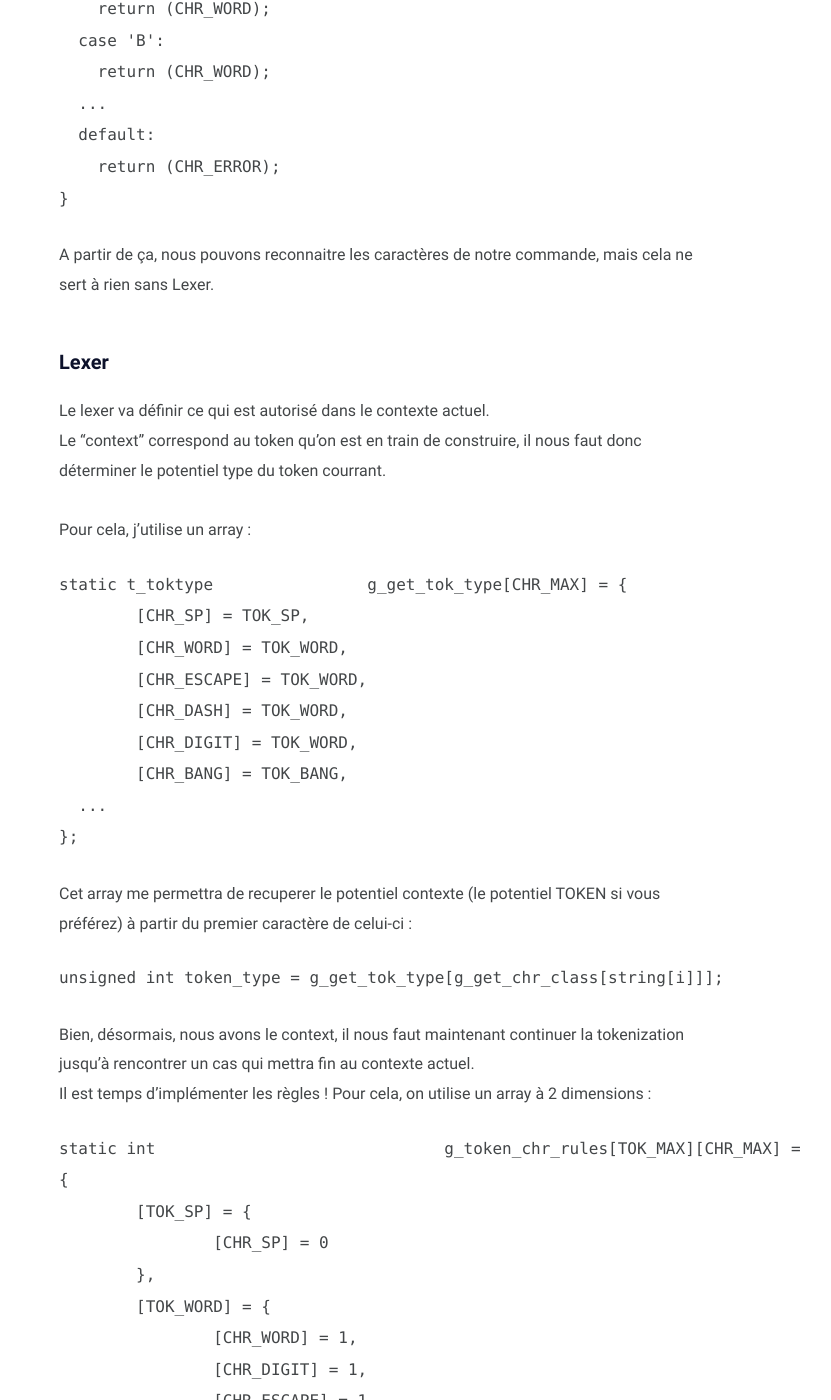
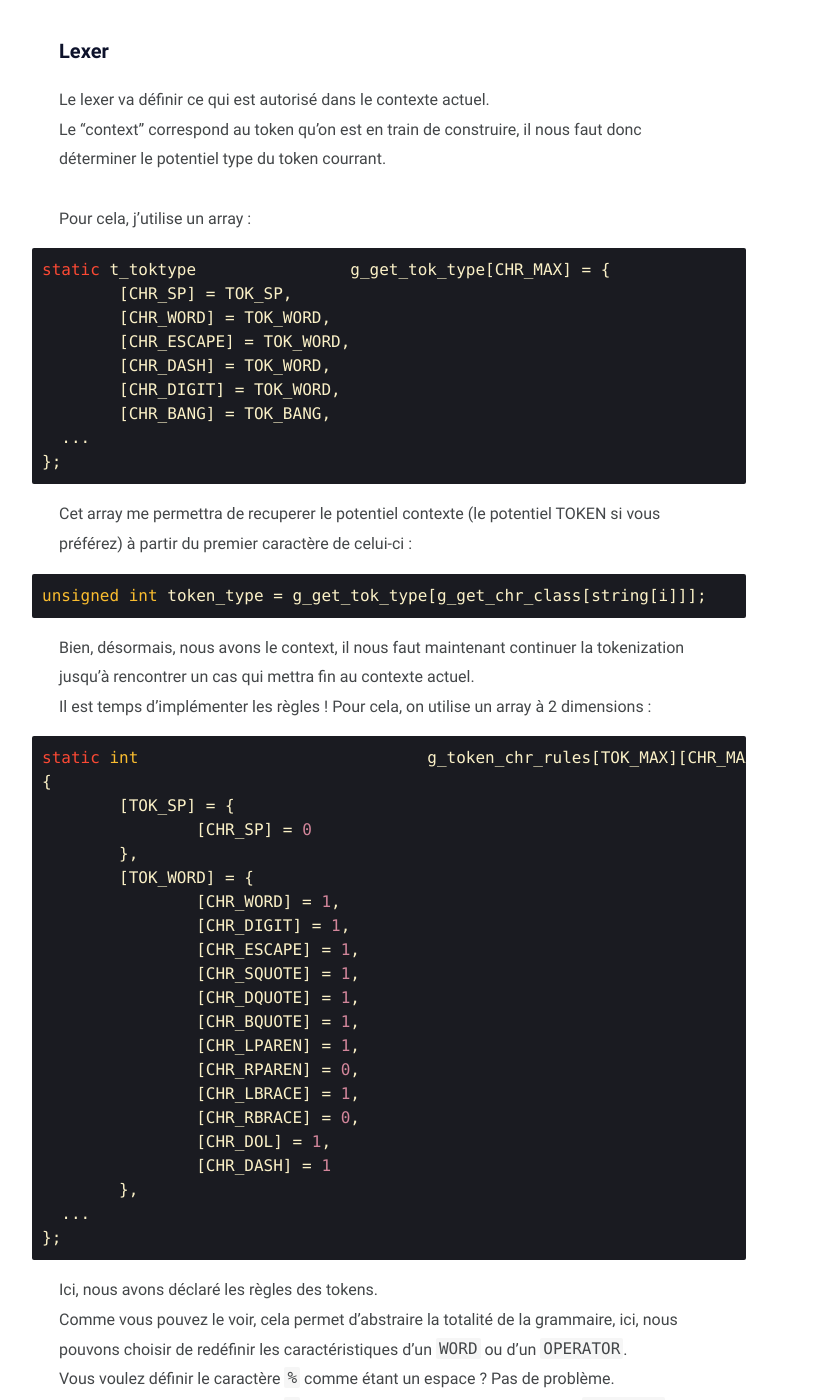
Before and after one commit to ix-56h/ix-56h.github.io, a Jekyll site: the page built from _posts/how-to-make-a-tokenizer/2020-06-01-how-to-make-a-tokenizer.md, in a window 1280 px wide and 1400 px high, scrolled down 4159 px. Shown: the whole window, without its empty margins (251-1082 px from the left). Built offline with Jekyll 4.4.1, drawn with Linux system fonts in a browser that asks for light colours; some of the changed text lies outside the part shown.

Commit message:
fix code markdown

````diff
--- a/_posts/how-to-make-a-tokenizer/2020-06-01-how-to-make-a-tokenizer.md
+++ b/_posts/how-to-make-a-tokenizer/2020-06-01-how-to-make-a-tokenizer.md
@@ -60,7 +60,7 @@ Cela est très grossier, mais c'est la définition la plus simple. Ça reste un
 
 Nous parlons de shell depuis le début, donc on va utiliser les tokens de la grammaire SHELL !
 
-{% highlight C %}
+```cpp
 typedef enum		e_toktype {
 	TOK_ERROR,
   ...
@@ -70,7 +70,7 @@ typedef enum		e_toktype {
   ...
 	TOK_MAX
 }					t_toktype;
-{% endhighlight %}
+```
 
 Bien, ici, nous avons nos tokens.
 
@@ -82,7 +82,7 @@ La réponse : CHR_CLASS.
 #### Lexer + CHR_CLASS
 
 Avant tout, définissons des enums qui définiront le type d'un caractère sans avoir à faire `s[i] == '=';` :
-```C
+```cpp
 typedef enum		e_chr_class {
 	CHR_ERROR,
 	CHR_SP,
@@ -101,7 +101,7 @@ Mais comme ça, ca ne sert pas à grand chose... Ce n'est juste qu'un tas d'enum
 Vous vous demandez surement à quoi cela va nous servir ?
 Il est temps de vous montrer ce que j'entends par "abstraction totale des caractères" :
 
-```C
+```cpp
 static t_chr_class		g_get_chr_class[255] =
 {
 	[' '] = CHR_SP,
@@ -123,7 +123,7 @@ Reprennons l'exemple de `ls` :
 Le mot comprend 2 caractères : `l` et `s`, ces deux caractères sont abstraits en `CHR_WORD`.
 
 Cela revient à éviter de faire :
-```C
+```cpp
 switch (s[i]) {
   case 'A':
     return (CHR_WORD);
@@ -143,7 +143,7 @@ Le lexer va définir ce qui est autorisé dans le contexte actuel.
 Le "context" correspond au token qu'on est en train de construire, il nous faut donc déterminer le potentiel type du token courrant.
 
 Pour cela, j'utilise un array :
-```C
+```cpp
 static t_toktype		g_get_tok_type[CHR_MAX] = {
 	[CHR_SP] = TOK_SP,
 	[CHR_WORD] = TOK_WORD,
@@ -156,13 +156,13 @@ static t_toktype		g_get_tok_type[CHR_MAX] = {
 ```
 
 Cet array me permettra de recuperer le potentiel contexte (le potentiel TOKEN si vous préférez) à partir du premier caractère de celui-ci :
-```C
+```cpp
 unsigned int token_type = g_get_tok_type[g_get_chr_class[string[i]]];
 ```
 
 Bien, désormais, nous avons le context, il nous faut maintenant continuer la tokenization jusqu'à rencontrer un cas qui mettra fin au contexte actuel.
 Il est temps d'implémenter les règles ! Pour cela, on utilise un array à 2 dimensions :
-```C
+```cpp
 static int				g_token_chr_rules[TOK_MAX][CHR_MAX] =
 {
 	[TOK_SP] = {
@@ -196,7 +196,7 @@ La question maintenant est de savoir comment parcourir tout cela... Rien de bien
 ### Tokenizer in action !
 
 While we get the state of the current token, ex : `TOK_WORD`, we need to browse the current string until the contexte state are changed.
-```c+
+```cpp+
 unsigned int i = 1;
 unsigned int token_type = g_get_tok_type[g_get_chr_class[string[0]]];
 while (g_token_chr_rules[tok_type][g_get_chr_class[s[i]])
````
